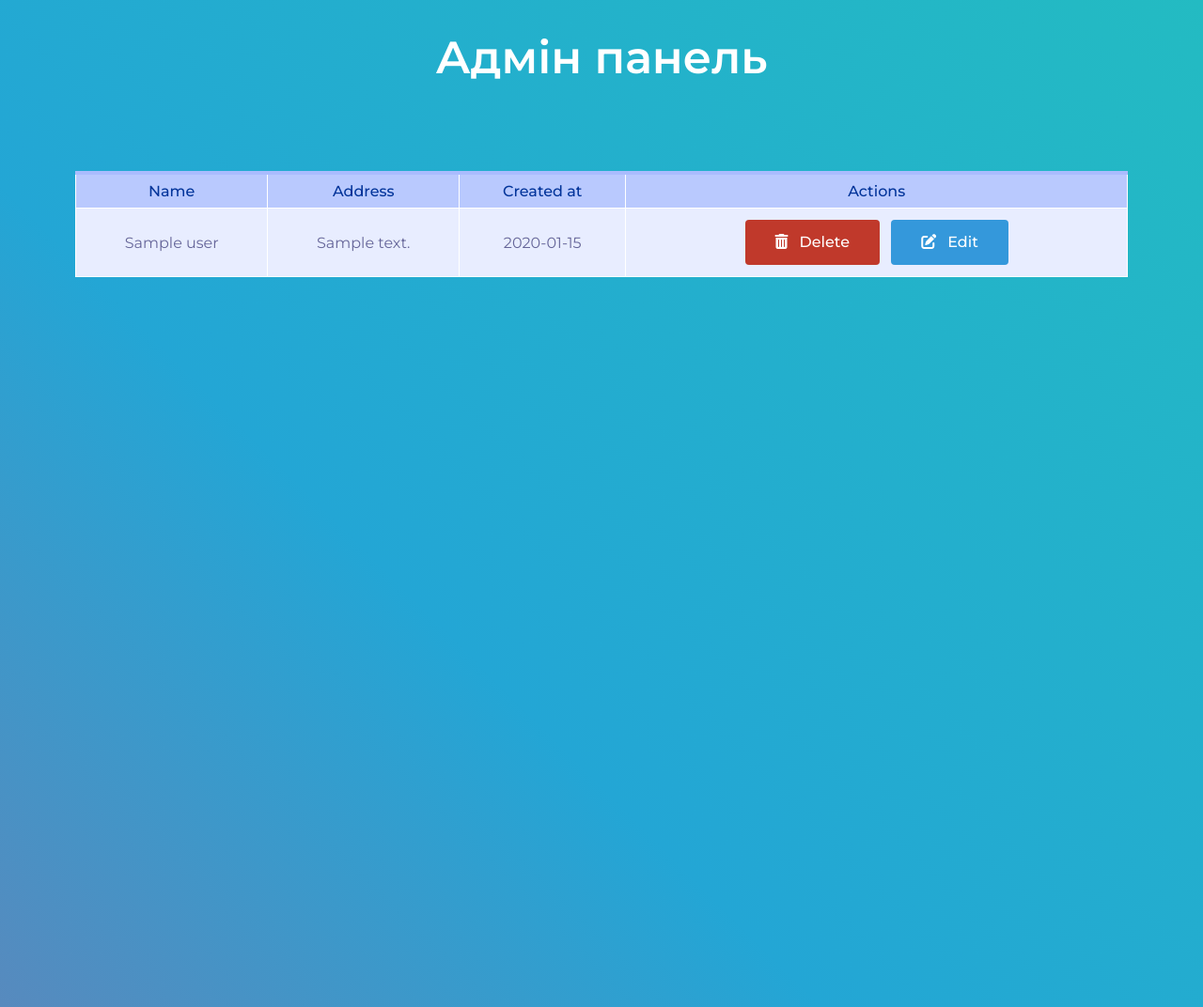
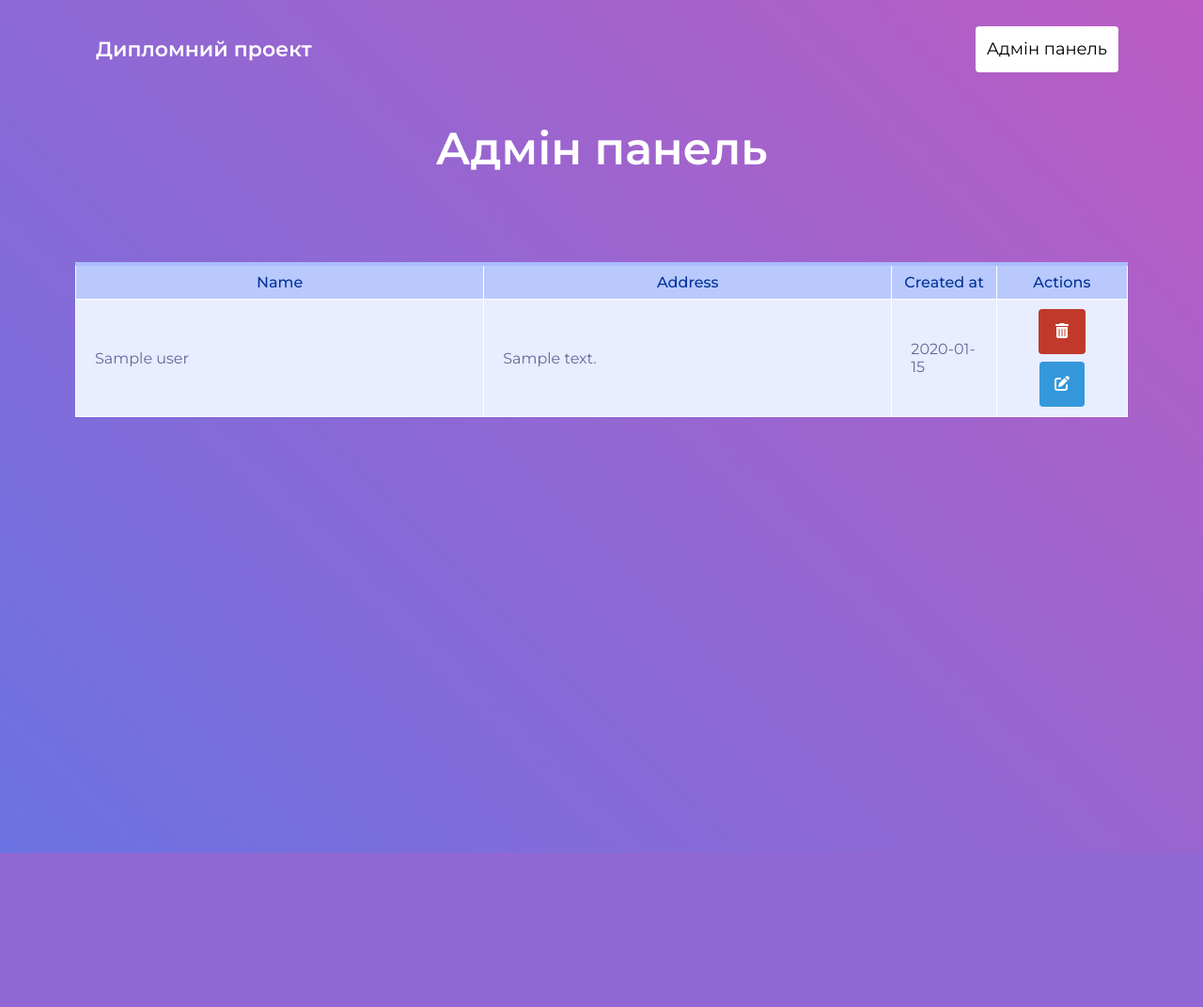
Before and after one commit to LeGGarD/opencv-video-face-recognition-project, a Python web app: template 0_the_project/templates/admin.html in a window 1280 px wide. Shown: the top 1072 px of the page at 94% size. After the commit the page ends 908 px from the top, so only its background shows below. Run offline with Jinja, Linux system fonts and the light colour scheme; the template is opened without the code that fills it: most values are stand-ins (such as "Sample title", 1, 10 or a date in 2020); some libraries are stand-ins or nearby versions.

Commit message:
Bettered the admin panel table and made added modifies into the css file

```diff
--- a/0_the_project/static/main.css
+++ b/0_the_project/static/main.css
@@ -2,7 +2,7 @@ body{
   font-family: 'Montserrat','Helvetica','Arial';
   margin-left:80px;
   margin-right:80px;
-  margin-bottom:360px;
+  margin-bottom:100px;
 }
 
 h1{
@@ -93,6 +93,7 @@ p
   left: 50%;
   transform: translate(-50%, 0);
   margin-top: 20px;
+  margin-bottom:60px;
 }
 
 
@@ -127,15 +128,27 @@ th {
   padding: 8px;
 }
 td {
-  text-align: center;
+  text-align: left;
   background: #e8edff;
   border-bottom: 1px solid white;
   color: #669;
   border-top: 1px solid transparent;
-  padding: 8px;
+  padding-left: 20px;
+  padding-right: 20px;
+  padding-bottom: 6px;
+  padding-top:6px;
 }
 tr:hover td {
   background: #ccddff;
+}
+
+.name_address{
+  width:38.8%;
+}
+
+.action_date
+{
+  text-align:center;
 }
 
 .form {
@@ -149,7 +162,7 @@ tr:hover td {
 }
 
 body {
-	background: linear-gradient(45deg, #ee7752, #e73c7e, #23a6d5, #23d5ab);
+	background: linear-gradient(45deg, #EE4E4E, #4E7AEE, #EE4EAE);
 	background-size: 400% 400%;
 	animation: gradient 15s ease infinite;
 	height: 100vh;
@@ -204,13 +217,21 @@ body {
 /* Change the background color on mouse-over */
 .header a:hover {
   background-color: rgba(255, 255, 255, 0.3);
-  color: white;
+  color:white;
 }
 
 /* Float the link section to the right */
 .header-right {
   float: right;
 }
+
+.header-right .activated
+{
+  color:black;
+  background-color:white;
+}
+
+
 
 /* Add media queries for responsiveness - when the screen is 500px wide or less, stack the links on top of each other */
 @media screen and (max-width: 500px) {
@@ -238,7 +259,7 @@ body {
 .primary {
   line-height:40px;
   transition:ease-in-out .2s;
-  padding: 4px 32px;
+  padding: 4px 16px;
 }
 
 .primary:hover{
@@ -252,8 +273,5 @@ body {
 
 .delete {
   background: rgb(192, 57, 43);
+  padding:4px 18px;
 }
-
-.fa-solid {
-  padding-right: 12px;
-}
--- a/0_the_project/templates/admin.html
+++ b/0_the_project/templates/admin.html
@@ -11,6 +11,12 @@
 
 </head>
 <body>
+<nav class="header">
+      <a href="/" class="logo">Дипломний проект</a>
+      <div class="header-right">
+          <a href="/admin" class="activated">Адмін панель</a>
+      </div>
+</nav>
 <div class="content">
     <h1 style="text-align: center">Адмін панель</h1>
     {% if users|length < 1 %}
@@ -25,12 +31,12 @@
         </tr>
         {% for user in users %}
             <tr>
-                <td>{{ user.name }}</td>
-                <td>{{ user.address }}</td>
-                <td>{{ user.created_at.date() }}</td>
-                <td>
-                    <a href="/users/delete/{{user.id}}" class="button primary delete"><i class="fa-solid fa-trash-can"></i>Delete</a>
-                    <a class="button primary edit"><i class="fa-solid fa-pen-to-square"></i>Edit</a>
+                <td class="name_address">{{ user.name }}</td>
+                <td class="name_address">{{ user.address }}</td>
+                <td class="acion_date">{{ user.created_at.date() }}</td>
+                <td class="action_date">
+                    <a href="/users/delete/{{user.id}}" class="button primary delete"><i class="fa-solid fa-trash-can"></i></a>
+                    <a class="button primary edit"><i class="fa-solid fa-pen-to-square"></i></a>
                 </td>
             </tr>
         {% endfor %}
--- a/0_the_project/templates/index.html
+++ b/0_the_project/templates/index.html
@@ -13,7 +13,6 @@
       <a href="/" class="logo">Дипломний проект</a>
       <div class="header-right">
           <a href="/admin">Адмін панель</a>
-          <a href="#contact">Something</a>
       </div>
 </nav>
 <body>
```
Also changed, not shown: 0_the_project/static/main.js (line endings or trailing spaces).
